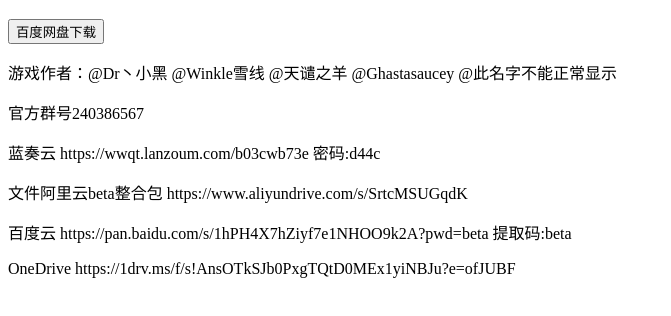
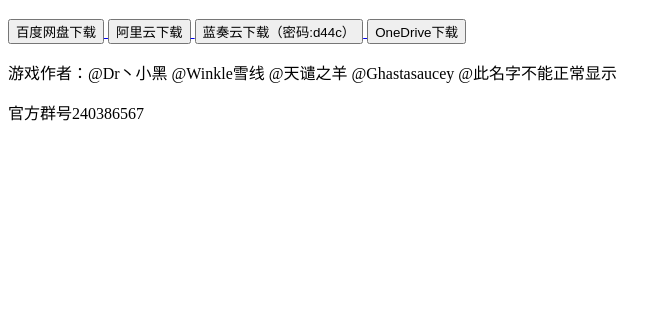
Before and after one commit to hgdjkl/betapvz.ghitub.io, a plain HTML site: page index.html in a window 1280 px wide. Shown: the part 70-386 px from the top of the page, without its empty margins (0-671 px from the left). Drawn offline with Linux system fonts and the light colour scheme.

Commit message:
Update index.html

```diff
--- a/index.html
+++ b/index.html
@@ -9,19 +9,16 @@
 <a href="https://pan.baidu.com/s/1hPH4X7hZiyf7e1NHOO9k2A?pwd=beta">
     <button>百度网盘下载</button>
 </a>
-
-
+<a href="https://www.aliyundrive.com/s/SrtcMSUGqdK">
+    <button>阿里云下载</button>
+</a>
+<a href="https://wwqt.lanzoum.com/b03cwb73e">
+    <button>蓝奏云下载（密码:d44c）</button>
+</a>
+<a href="https://1drv.ms/f/s!AnsOTkSJb0PxgTQtD0MEx1yiNBJu?e=ofJUBF">
+    <button>OneDrive下载</button>
+</a>
 <p>游戏作者：@Dr丶小黑 @Winkle雪线 @天谴之羊 @Ghastasaucey @此名字不能正常显示</p>
 <p>官方群号240386567</p>
-<p>蓝奏云
-https://wwqt.lanzoum.com/b03cwb73e
-密码:d44c</p>
-<p>文件阿里云beta整合包
-https://www.aliyundrive.com/s/SrtcMSUGqdK</p>
-<p>百度云
-https://pan.baidu.com/s/1hPH4X7hZiyf7e1NHOO9k2A?pwd=beta
-提取码:beta</p>
-<p>OneDrive
-https://1drv.ms/f/s!AnsOTkSJb0PxgTQtD0MEx1yiNBJu?e=ofJUBF</p>
 </body>
 </html>
```
